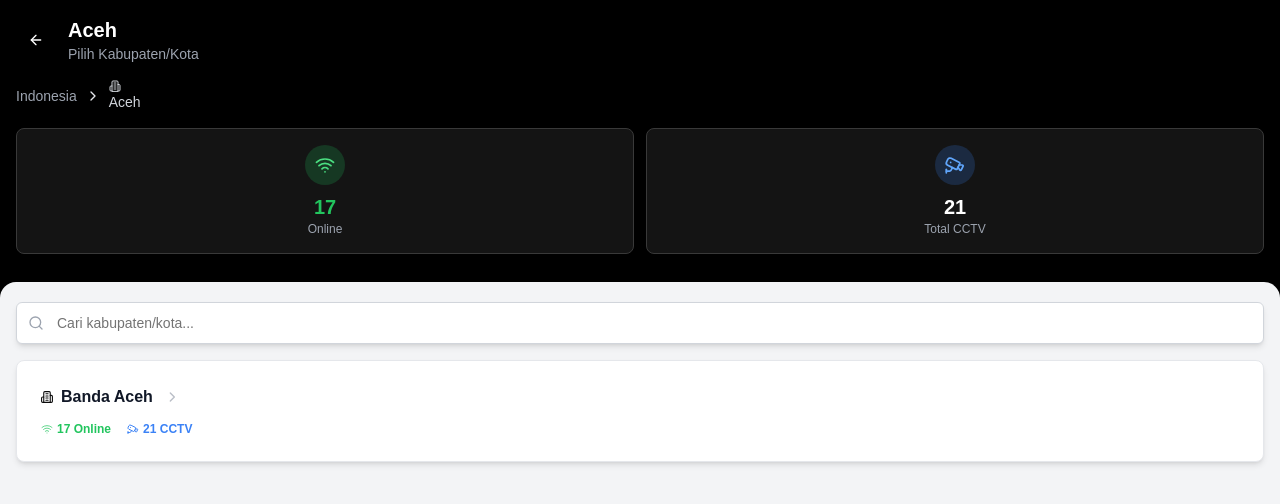
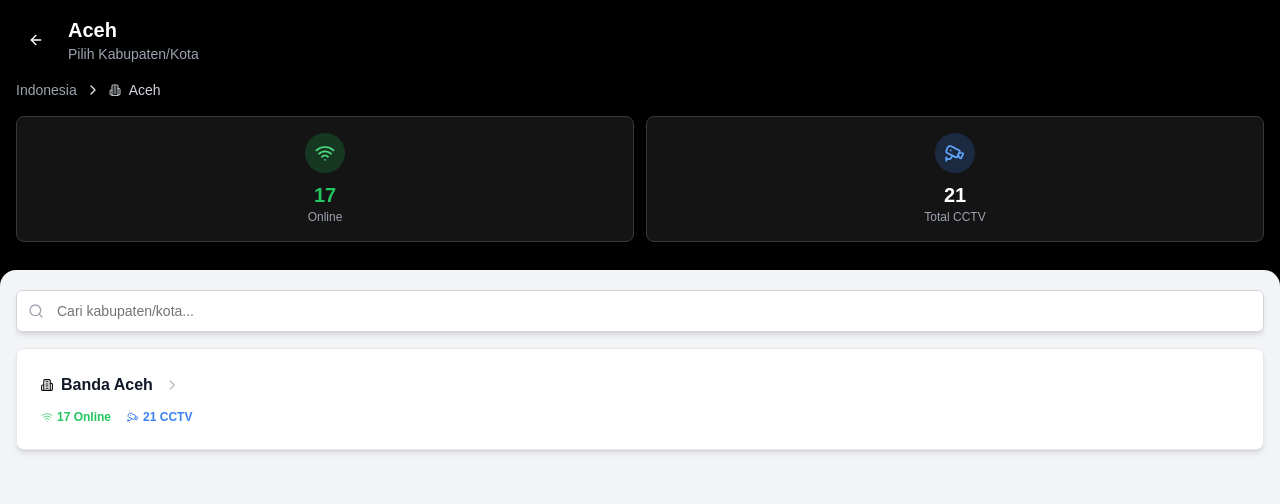
Before and after one commit to balalii/cctv-monitoring, a Next.js app: page / in a window 1280 px wide. Both pictures are taken after a click on the element 640 px from the left and 397 px from the top of the page. Shown: the top 504 px of the page. Built offline with nearby package versions, Linux system fonts and the light colour scheme.

Commit message:
style: animate

```diff
--- a/app/page.tsx
+++ b/app/page.tsx
@@ -362,7 +362,7 @@ export default function CCTVMonitoringApp() {
                       <motion.div initial={{ opacity: 0, scale: 0, rotate: -180 }} animate={{ opacity: 1, scale: 1, rotate: 0 }} transition={{ duration: 0.5, delay: 0.4, type: 'spring', stiffness: 200 }}>
                         <ChevronRight className="w-4 h-4" />
                       </motion.div>
-                      <motion.span
+                      <motion.div
                         className={`${currentView === 'lokasi' ? 'cursor-pointer hover:text-gray-300 transition-all duration-300' : 'text-gray-300'}`}
                         initial={{ opacity: 0, x: 20 }}
                         animate={{ opacity: 1, x: 0 }}
@@ -372,9 +372,11 @@ export default function CCTVMonitoringApp() {
                         variants={breadcrumbVariants as any}
                         custom={1}
                       >
-                                  <Building2 className="w-3 h-3 mr-2" />
-                        {selectedProvinsi.name}
-                      </motion.span>
+                        <div className="flex items-center">
+                          <Building2 className="w-3 h-3 mr-2" />
+                          <span>{selectedProvinsi.name}</span>{' '}
+                        </div>
+                      </motion.div>
                     </>
                   )}
                   {selectedKabupaten && (
@@ -383,7 +385,7 @@ export default function CCTVMonitoringApp() {
                         <ChevronRight className="w-4 h-4" />
                       </motion.div>
                       <motion.span className="text-gray-700" initial={{ opacity: 0, x: 20 }} animate={{ opacity: 1, x: 0 }} transition={{ duration: 0.5, delay: 0.7, ease: [0.16, 1, 0.3, 1] }} variants={breadcrumbVariants as any} custom={2}>
-                         {selectedKabupaten.name}
+                        {selectedKabupaten.name}
                       </motion.span>
                     </>
                   )}
```
